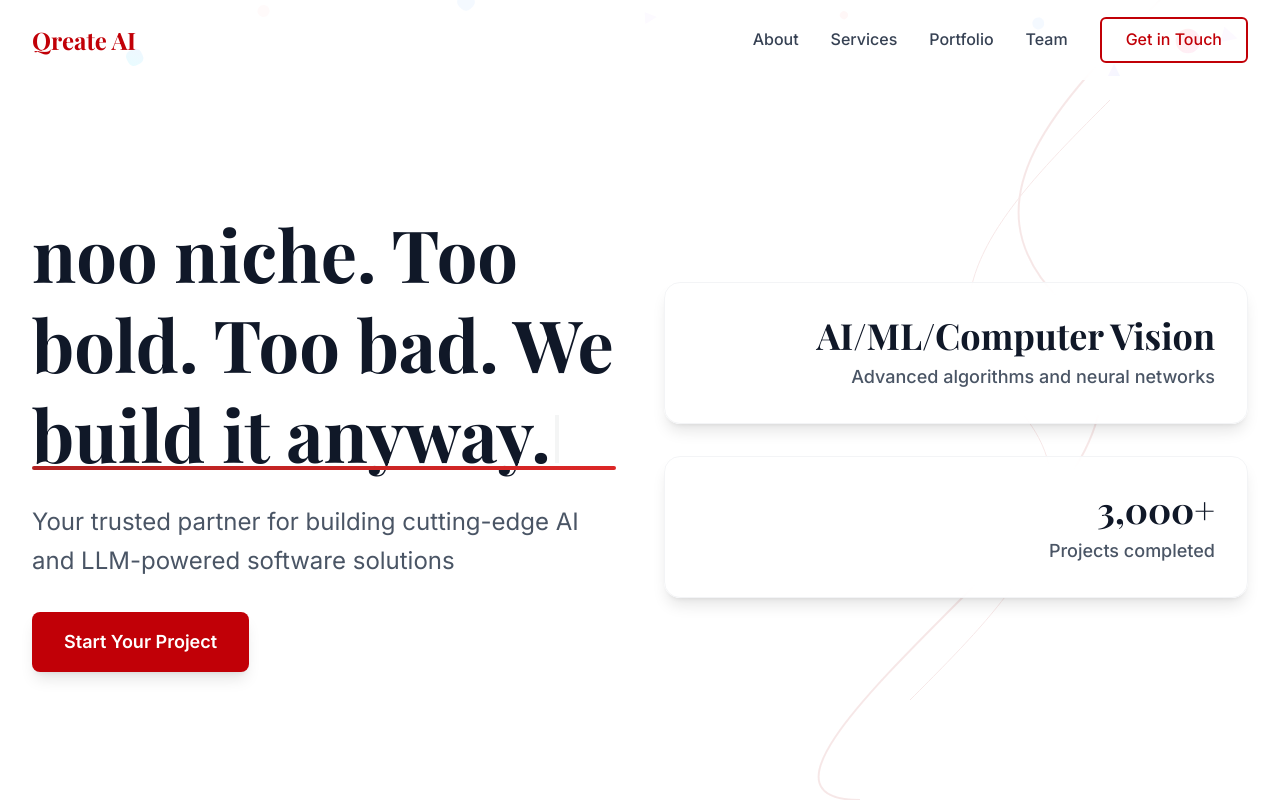
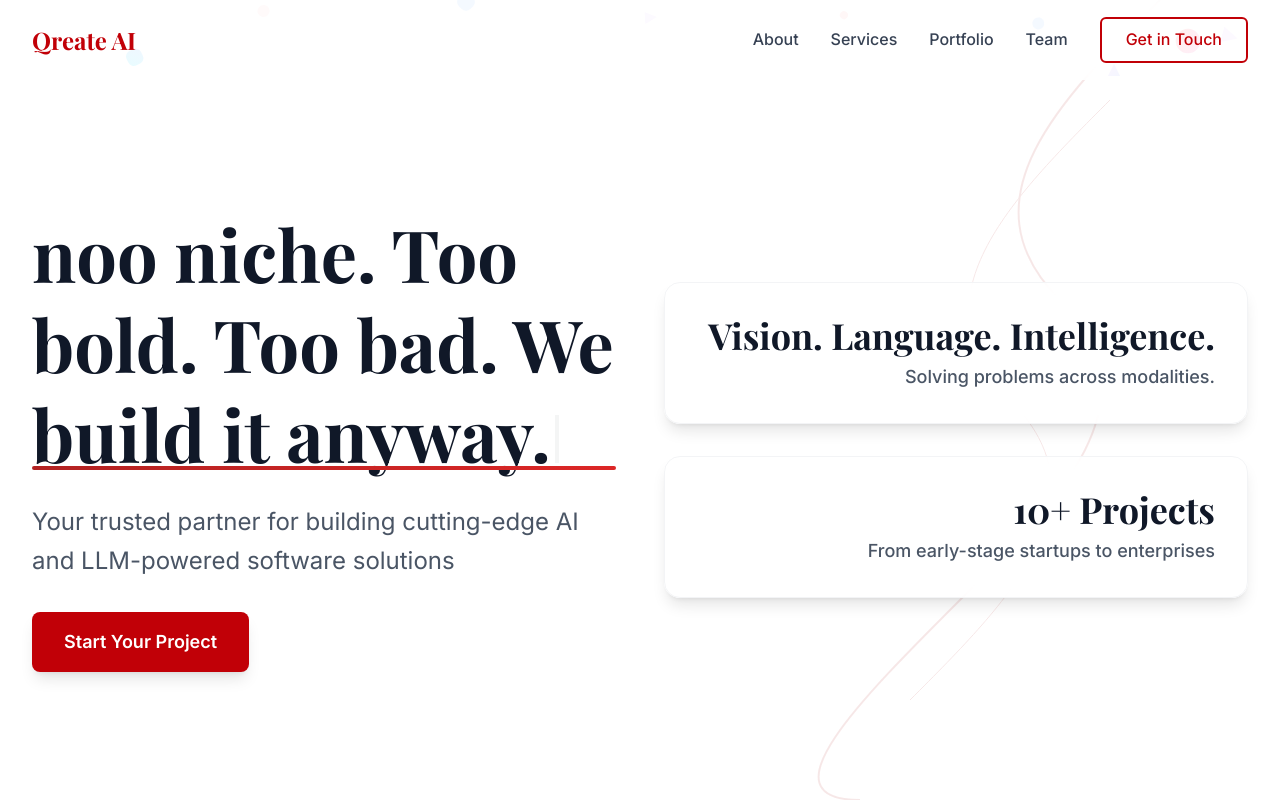
Before and after one commit to Aryaman-Arya/QreateAI, a React (Vite) app: page / in a window 1280 px wide. Shown: the top 800 px of the page. Built offline with nearby package versions, Linux system fonts and the light colour scheme.

Commit message:
Update Hero stats: Vision. Language. Intelligence. and 10+ Projects messaging

```diff
--- a/src/components/Hero.jsx
+++ b/src/components/Hero.jsx
@@ -39,8 +39,8 @@ const TypewriterText = ({ text, className, delay = 0, speed = 80 }) => {
 
 const Hero = () => {
   const stats = [
-    { label: 'AI/ML/Computer Vision', value: 'Advanced algorithms and neural networks' },
-    { label: '3,000+', value: 'Projects completed' }
+    { label: 'Vision. Language. Intelligence.', value: 'Solving problems across modalities.' },
+    { label: '10+ Projects', value: 'From early-stage startups to enterprises' }
   ]
 
   return (
```
